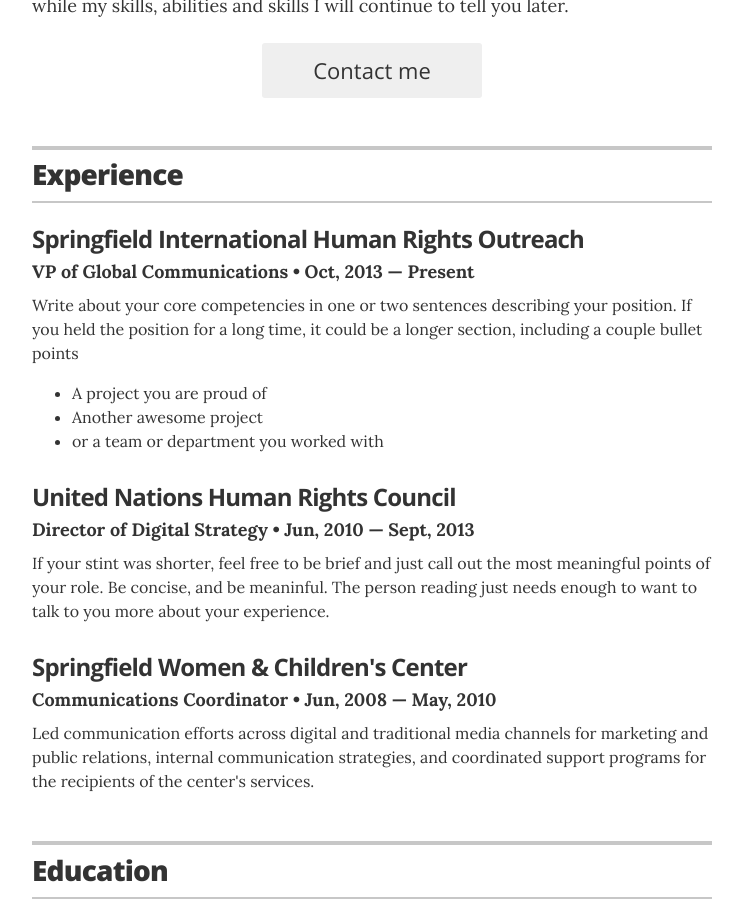
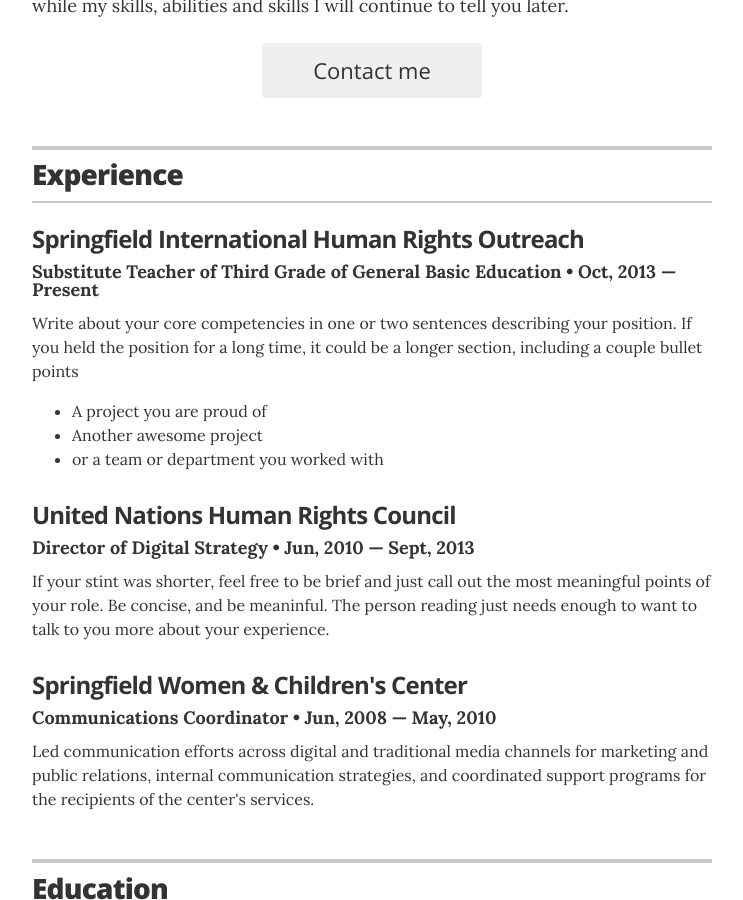
Before and after one commit to jerry50r8/jerry50r8.github.io, a Jekyll site: the page built from index.html, in a window 1280 px wide and 900 px high, scrolled down 488 px. Shown: the whole window, without its empty margins (268-1011 px from the left). Built offline with Jekyll 4.4.1, drawn with Linux system fonts in a browser that asks for light colours.

Commit message:
Update experience.yml

```diff
--- a/_data/experience.yml
+++ b/_data/experience.yml
@@ -1,7 +1,7 @@
 # Jobs
 # VP of Global Communications
 - company: Springfield International Human Rights Outreach
-  position: VP of Global Communications
+  position: Substitute Teacher of Third Grade of General Basic Education
   duration: Oct, 2013 &mdash; Present
   summary: Write about your core competencies in one or two sentences describing your position. If you held the position for a long time, it could be a longer section, including a couple bullet points	<ul class="resume-item-list"><li>A project you are proud of</li><li>Another awesome project</li><li>or a team or department you worked with</li></ul>
 
```
